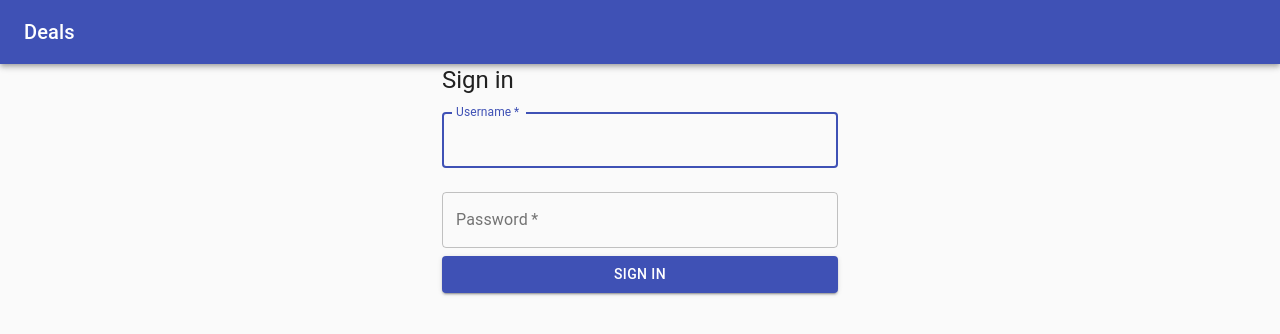
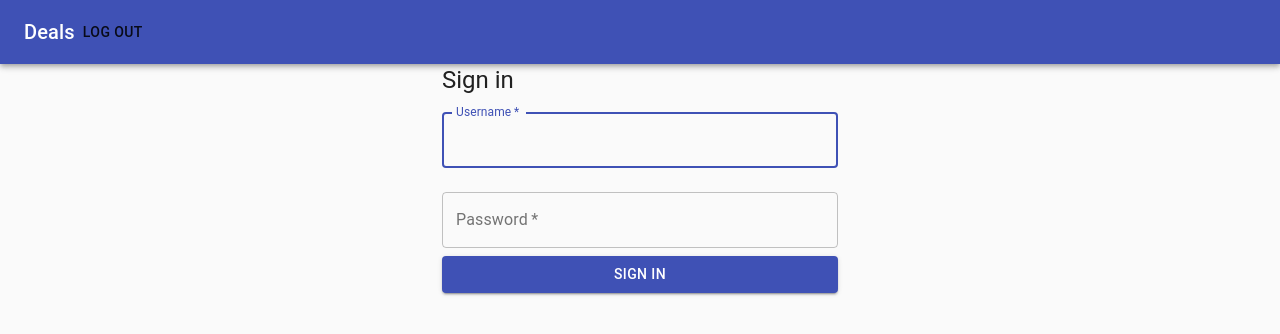
Before and after one commit to karabutov/CodingChallenge2020, a React (Create React App) app in the folder deals-front/: page /login in a window 1280 px wide. Shown: the top 334 px of the page. Built offline with nearby package versions, Linux system fonts and the light colour scheme; no server answers; sample sign-in values are in the browser's storage.

Commit message:
Add Logout button to header

```diff
--- a/deals-front/src/App.js
+++ b/deals-front/src/App.js
@@ -1,17 +1,17 @@
 import React, { useState, useEffect } from 'react';
-import {BrowserRouter as Router, Switch, Route } from "react-router-dom";
+import { BrowserRouter as Router, Switch, Route } from "react-router-dom";
 import axios from 'axios';
 import './App.css';
-import {environment} from './utils';
-import {AppBar, Toolbar, Typography, Snackbar } from '@material-ui/core';
+import { environment } from './utils';
+import {Snackbar } from '@material-ui/core';
 import AllDeals from './Components/AllDeals';
 import Login from './Components/Login';
 import SecuredRoute from './Components/SecuredRoute';
+import AppHeader from './Components/AppHeader';
 
-function App() {
+const App = () => {
 
   const [dbConnectionMsgOpen, setDbConnectionMsgOpen] = useState(false);
-
   useEffect(() => {
     getDBConection();
   }, []);
@@ -23,32 +23,23 @@ function App() {
   };
 
   return (
-      <>
-        <AppBar position="static">
-          <Toolbar>
-            <Typography variant="h6">
-              Deals
-            </Typography>
-          </Toolbar>
-        </AppBar>
+    <Router>
+      <AppHeader isLoggedIn/>
       <Snackbar
-          anchorOrigin={{ vertical: "bottom", horizontal: "right"}}
+        anchorOrigin={{ vertical: "bottom", horizontal: "right" }}
         open={dbConnectionMsgOpen}
         autoHideDuration={2000}
         message="Success db connection!"
         onClose={() => setDbConnectionMsgOpen(false)}
       />
-        <Router>
       <Switch>
         <Route path="/login">
-                <Login></Login>
+          <Login />
         </Route>
         <SecuredRoute path="/deals" component={AllDeals} />
         <SecuredRoute path="/" component={AllDeals} />
-
       </Switch>
     </Router>
-      </>
   );
 }
 
--- /dev/null
+++ b/deals-front/src/Components/AppHeader.jsx
@@ -0,0 +1,28 @@
+import React, {useState} from 'react';
+import {useHistory} from 'react-router-dom';
+import {isLoggedIn } from '../utils';
+import {AppBar, Toolbar, Typography, Button } from '@material-ui/core';
+
+const AppHeader = () => {
+    const history = useHistory();
+    const [loggedIn, setLoggedIn] = useState(isLoggedIn());
+
+    const logOut = () => {
+        localStorage.removeItem('isLogged');
+        setLoggedIn(false);
+        history.push("/login");
+    }
+
+    return (
+        <AppBar position="static">
+        <Toolbar>
+          <Typography variant="h6">
+            Deals
+          </Typography>
+          {loggedIn ? <Button onClick={logOut}> Log out </Button> : null}
+        </Toolbar>
+      </AppBar>
+    );
+}
+
+export default AppHeader;
--- a/deals-front/src/Components/Login.jsx
+++ b/deals-front/src/Components/Login.jsx
@@ -1,15 +1,13 @@
 import React, { useState }  from 'react';
 import axios from 'axios';
 import {environment} from '../utils';
-import Button from '@material-ui/core/Button';
-import CssBaseline from '@material-ui/core/CssBaseline';
-import TextField from '@material-ui/core/TextField';
-import Typography from '@material-ui/core/Typography';
-import Container from '@material-ui/core/Container';
+import {useHistory} from 'react-router-dom';
+import { Button, CssBaseline, TextField, Typography, Container} from '@material-ui/core';
 
 const Login = () => {
   const [username, setUsername] = useState('');
   const [password, setPassword] = useState('');
+  const history = useHistory();
 
     return (
       <Container component="main" maxWidth="xs">
@@ -61,10 +59,12 @@ const Login = () => {
         console.log(username);
         console.log(password);
         localStorage.setItem('isLogged', true);
+        history.push("/deals");
         /*axios.post(environment.url + "/login", { username, password })
         .then((res) => {
             if(res.data.isSuccessfull){
                 localStorage.setItem('isLogged', true);
+                history.push("/deals");
             }
         });*/
 
--- a/deals-front/src/Components/SecuredRoute.jsx
+++ b/deals-front/src/Components/SecuredRoute.jsx
@@ -1,5 +1,6 @@
 import React from 'react';
 import {Redirect, Route} from "react-router-dom";
+import {isLoggedIn} from '../utils';
 
 const SecuredRoute = ({ component: Component, ...rest }) => (
 
@@ -16,9 +17,4 @@ const SecuredRoute = ({ component: Component, ...rest }) => (
     />
 );
 
-const isLoggedIn = () => {
-    var isLogged = localStorage.getItem("isLogged");
-    return  isLogged != null && isLogged === 'true';
-};
-
 export default SecuredRoute;
--- a/deals-front/src/utils.js
+++ b/deals-front/src/utils.js
@@ -1,3 +1,8 @@
 export const environment = {
     url: "http://localhost:8090"
 };
+
+export const isLoggedIn = () => {
+    var isLogged = localStorage.getItem("isLogged");
+    return  isLogged != null && isLogged === 'true';
+};
```
Lines whose indentation alone changed are shown as unchanged.
